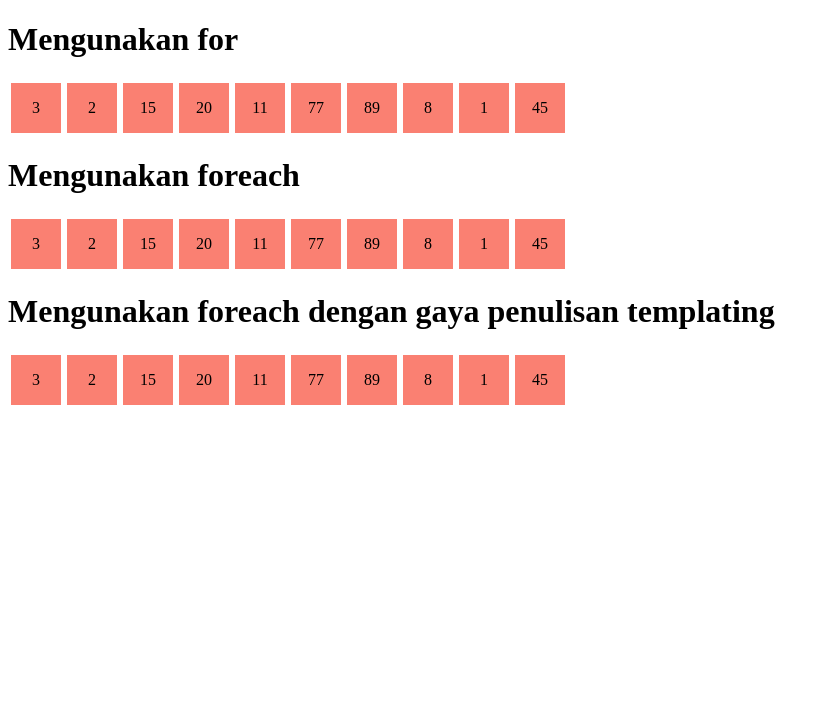
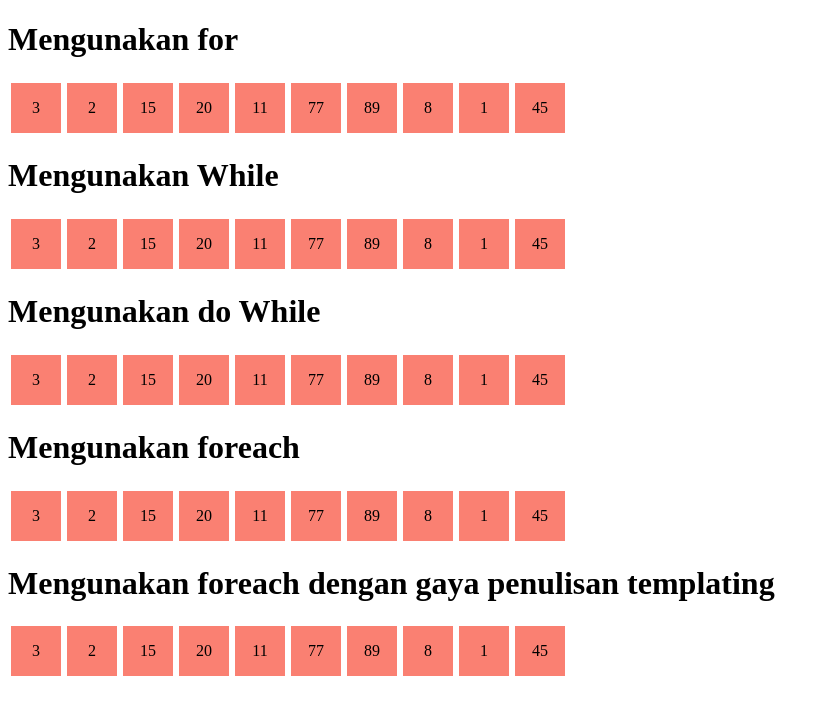
Before and after one commit to Izhal-29/Latihan, a PHP site: page /Latihan2.php in a window 1280 px wide. Shown: the top 715 px of the page, without its empty margins (0-830 px from the left). Run offline with PHP 8.4, Linux system fonts and the light colour scheme.

Commit message:
Penambahan Latihan

```diff
--- a/PHP/Pertemuan5/Latihan2.php
+++ b/PHP/Pertemuan5/Latihan2.php
@@ -27,6 +27,7 @@ $angka = [3,2,15,20,11,77,89,8, 1, 45];
   </style>
 </head>
 <body>
+
   <h1>Mengunakan for</h1>
   <?php for( $i = 0; $i < count($angka); $i++) { ?>
     <div class="kotak"><?php echo $angka [$i]; ?></div>
@@ -34,6 +35,24 @@ $angka = [3,2,15,20,11,77,89,8, 1, 45];
 
   <br><br>
   <div class="clear"></div>
+
+  <h1>Mengunakan While</h1>
+  <?php $h = 0; ?>
+  <?php while($h < count($angka)) { ?>
+    <div class="kotak"><?php echo $angka [$h]; ?></div>
+  <?php $h++; } ?>
+
+    <br><br>
+    <div class="clear"></div>
+
+  <h1>Mengunakan do While</h1>
+  <?php $g = 0; ?>
+  <?php do { ?>
+    <div class="kotak"><?php echo $angka [$g]; ?></div>
+  <?php $g++; } while ($g < count($angka)) ?>
+
+    <br><br>
+    <div class="clear"></div>
 
   <h1>Mengunakan foreach</h1>
   <?php foreach($angka as $a) { ?>
@@ -46,5 +65,6 @@ $angka = [3,2,15,20,11,77,89,8, 1, 45];
   <?php foreach($angka as $a) : ?>
     <div class="kotak"><?= $a; ?></div>
   <?php endforeach; ?>
+
 </body>
 </html>
--- /dev/null
+++ b/PHP/Pertemuan8/Index.php
@@ -0,0 +1,3 @@
+<?php
+  echo "halo"
+?>
```
Also changed, not shown: PHP/Pertemuan7/Login/Login.php (+5 -5 lines).
